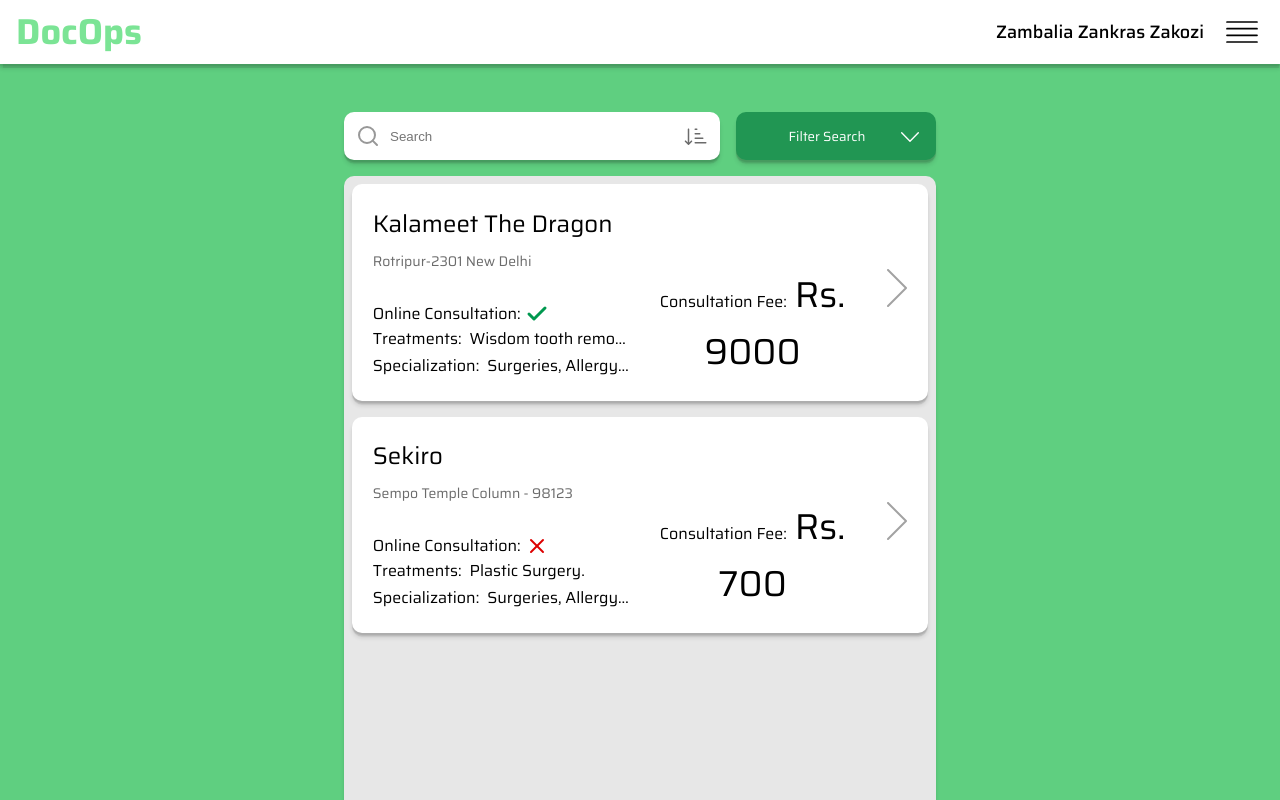
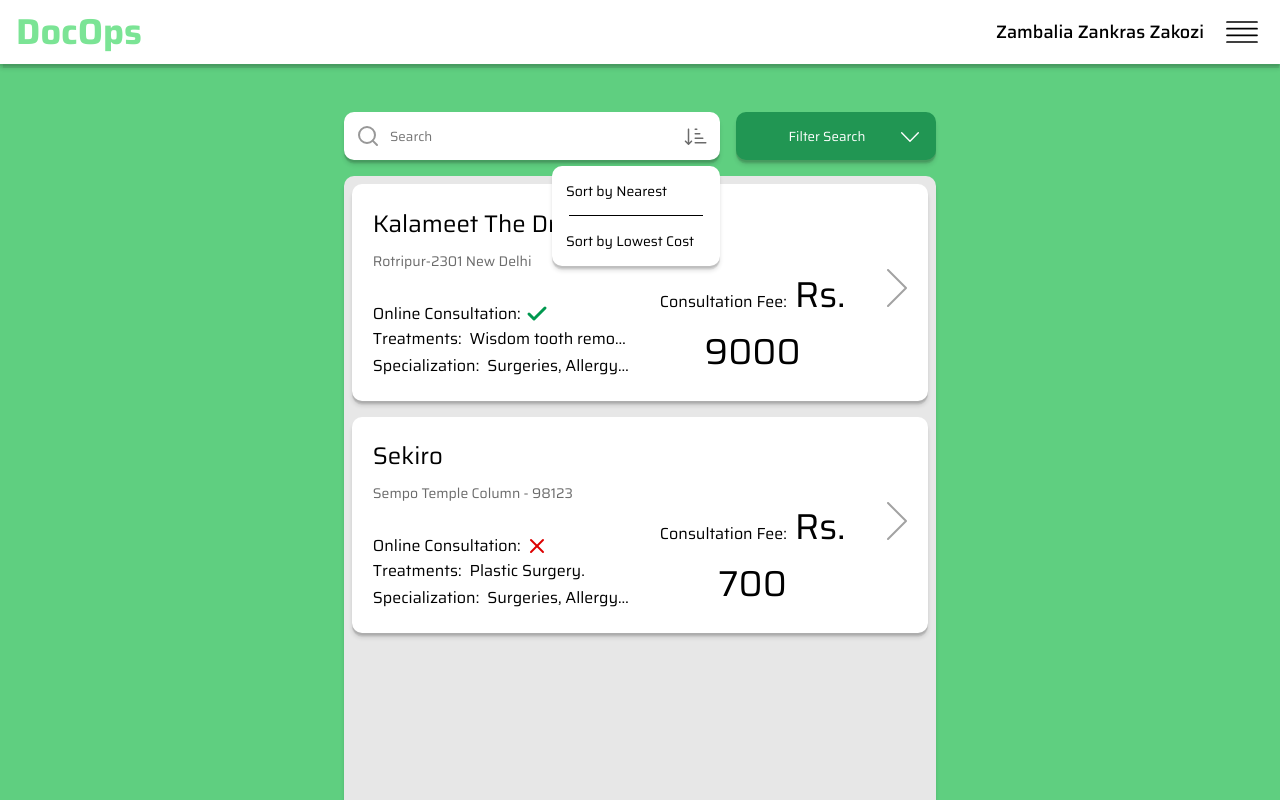
Before and after one commit to Hiperultimate/doc-ops, a React (Create React App) app in the folder client/: page / in a window 1280 px wide. Both pictures are taken after a click on the picture 698 px from the left and 136 px from the top of the page. Shown: the top 800 px of the page. Built offline with nearby package versions, Linux system fonts and the light colour scheme; a web font is replaced by a local one.

Commit message:
Added sort by pop up and handled on/off states for it

```diff
--- a/client/src/components/search/Search.jsx
+++ b/client/src/components/search/Search.jsx
@@ -1,13 +1,34 @@
+import { useState } from "react";
+
 import "./search.css";
 import SearchBar from "./searchBar/SearchBar.jsx";
 import FilterSearch from "./filterSearch/FilterSearch.jsx";
 
-function Search({searchStyle}) {
+function Search({ searchStyle }) {
+  const [SortOption, SwitchSortOption] = useState(false);
+  const [FilterOption, SwitchFilterOption] = useState(false);
+
   return (
     <div className="search-content-space">
       <div className="search-align" style={searchStyle}>
-        <SearchBar />
-        <FilterSearch />
+        <SearchBar
+          SortState={{
+            SortOption: SortOption,
+            SwitchSortOption: SwitchSortOption,
+          }}
+          FilterState={{
+            SwitchFilterOption: SwitchFilterOption,
+          }}
+        />
+        <FilterSearch
+          FilterState={{
+            FilterOption: FilterOption,
+            SwitchFilterOption: SwitchFilterOption,
+          }}
+          SortState={{
+            SwitchSortOption: SwitchSortOption,
+          }}
+        />
       </div>
     </div>
   );
--- a/client/src/components/search/filterSearch/FilterSearch.jsx
+++ b/client/src/components/search/filterSearch/FilterSearch.jsx
@@ -1,9 +1,13 @@
 import "./filterSearch.css";
 import Button from "../../mainButton/MainButton.jsx";
 
-function FilterSearch() {
+function FilterSearch({FilterState , SortState}) {
+  const {FilterOption,SwitchFilterOption} = FilterState;
+  const {SwitchSortOption} = SortState;
+
   const onClickHandler = () => {
-    console.log("Filter button pressed");
+    SwitchFilterOption(!FilterOption);
+    SwitchSortOption(false);
   };
   return (
     <div className="filter-search-container">
--- a/client/src/components/search/searchBar/SearchBar.jsx
+++ b/client/src/components/search/searchBar/SearchBar.jsx
@@ -1,15 +1,32 @@
 import "./searchBar.css";
 import SearchSvg from "../../../svgs/search.svg";
 import SortSvg from "../../../svgs/bi_sort-down-alt.svg";
+import SortBy from "./sortBy/SortBy.jsx";
 
-function SearchBar() {
+function SearchBar({SortState, FilterState}) {
+  const {SortOption, SwitchSortOption} = SortState;
+  const {SwitchFilterOption} = FilterState;
+
+  const onClickHandler = () => {
+    SwitchSortOption(!SortOption);
+    SwitchFilterOption(false);
+  }
+
   return (
     <div className="search-bar-flex">
-        <div className="search-bar-with-icons global-box-shadow">
-          <label className="search-label" htmlFor="search-input-field"><img src={SearchSvg} className="bar-search-icon" alt="search-icon" /></label>
-          <input type="text" id="search-input-field" className="search-bar-style" placeholder="Search"/>
-          <img src={SortSvg} className="bar-sort-icon" alt="sort-icon" />
-        </div>
+      <div className="search-bar-with-icons global-box-shadow">
+        <label className="search-label" htmlFor="search-input-field">
+          <img src={SearchSvg} className="bar-search-icon" alt="search-icon" />
+        </label>
+        <input
+          type="text"
+          id="search-input-field"
+          className="search-bar-style"
+          placeholder="Search"
+        />
+        <img onClick={onClickHandler} src={SortSvg} className="bar-sort-icon" alt="sort-icon" />
+        {SortOption && <SortBy />}
+      </div>
     </div>
   );
 }
--- a/client/src/components/search/searchBar/searchBar.css
+++ b/client/src/components/search/searchBar/searchBar.css
@@ -29,6 +29,7 @@
 .search-bar-style{
     position: relative;
     background-color: white;
+    font-family: var(--font-saira);
     width: 100%;
     border: none;
     outline: none;
--- /dev/null
+++ b/client/src/components/search/searchBar/sortBy/SortBy.jsx
@@ -0,0 +1,26 @@
+import "./sortBy.css";
+
+function SortBy() {
+  const onClickHandler = () => {
+    console.log("handle sort by");
+  };
+
+  return (
+    <div className="sort-by-holder global-box-shadow">
+      <ul className="sort-by-list">
+        <li>
+          <div onClick={onClickHandler} className="sort-by-items">
+            Sort by Nearest
+          </div>
+        </li>
+        <li>
+          <div onClick={onClickHandler} className="sort-by-items">
+            Sort by Lowest Cost
+          </div>
+        </li>
+      </ul>
+    </div>
+  );
+}
+
+export default SortBy;
--- /dev/null
+++ b/client/src/components/search/searchBar/sortBy/sortBy.css
@@ -0,0 +1,44 @@
+.sort-by-holder {
+  position: absolute;
+  left: 0;
+  right: 0;
+  margin-left: auto;
+  margin-right: 0;
+  margin-top: 54px;
+  width: 168px;
+  font-family: var(--font-saira);
+  font-size: 14px;
+  background-color: white;
+  border-radius: 10px;
+}
+
+.sort-by-list {
+  list-style-type: none;
+  padding-left: 0em;
+  margin-top: 0;
+}
+
+.sort-by-list li {
+  padding: 1em;
+  position: relative;
+  cursor: pointer;
+}
+
+.sort-by-items {
+  color: black;
+}
+
+.sort-by-list li:last-child {
+    padding-bottom: 0;
+}
+
+.sort-by-list li:not(:last-child) :after {
+  content: "";
+  cursor: context-menu;
+  background: black;
+  position: absolute;
+  bottom: 0;
+  left: 17px;
+  height: 1px;
+  width: 80%;
+}
```
